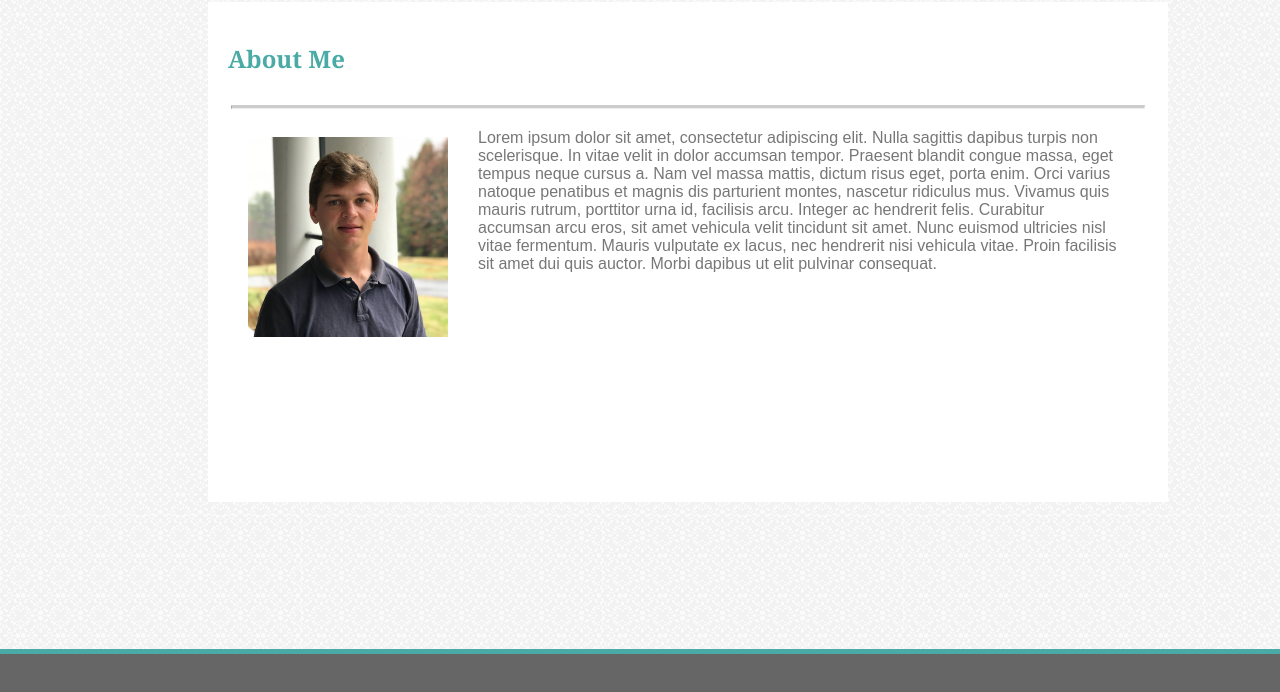
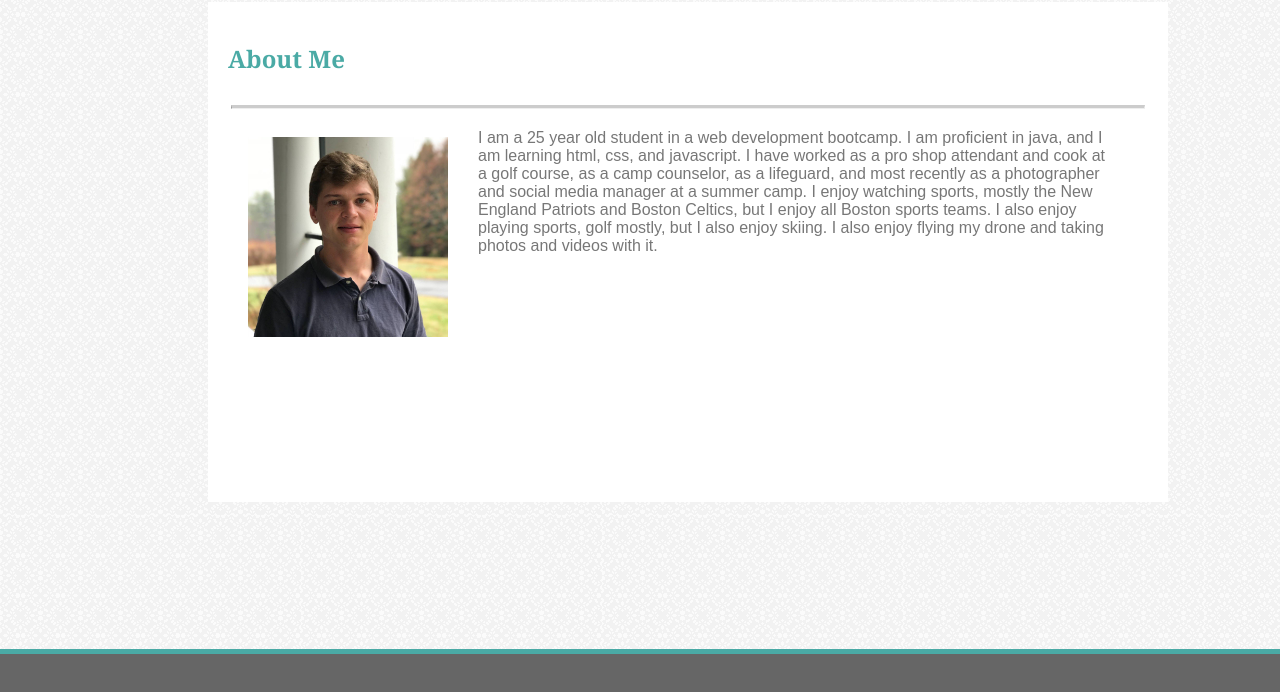
Before and after one commit to clarkgesen/Responsive-Portfolio, a plain HTML site: page index.html in a window 1280 px wide. Shown: the part 106-798 px from the top of the page. Drawn offline with Linux system fonts and the light colour scheme.

Commit message:
Added about me paragraph

```diff
--- a/index.html
+++ b/index.html
@@ -34,13 +34,8 @@
 
         <!-- About me -->
         <p>
-            Lorem ipsum dolor sit amet, consectetur adipiscing elit. Nulla sagittis dapibus turpis non scelerisque. In
-            vitae velit in dolor accumsan tempor. Praesent blandit congue massa, eget tempus neque cursus a. Nam vel
-            massa mattis, dictum risus eget, porta enim. Orci varius natoque penatibus et magnis dis parturient montes,
-            nascetur ridiculus mus. Vivamus quis mauris rutrum, porttitor urna id, facilisis arcu. Integer ac hendrerit
-            felis. Curabitur accumsan arcu eros, sit amet vehicula velit tincidunt sit amet. Nunc euismod ultricies nisl
-            vitae fermentum. Mauris vulputate ex lacus, nec hendrerit nisi vehicula vitae. Proin facilisis sit amet dui
-            quis auctor. Morbi dapibus ut elit pulvinar consequat.
+            I am a 25 year old student in a web development bootcamp. I am proficient in java, and I am learning html, css, and javascript.
+            I have worked as a pro shop attendant and cook at a golf course, as a camp counselor, as a lifeguard, and most recently as a photographer and social media manager at a summer camp. I enjoy watching sports, mostly the New England Patriots and Boston Celtics, but I enjoy all Boston sports teams. I also enjoy playing sports, golf mostly, but I also enjoy skiing. I also enjoy flying my drone and taking photos and videos with it.
         </p>
 
     </div>
```
